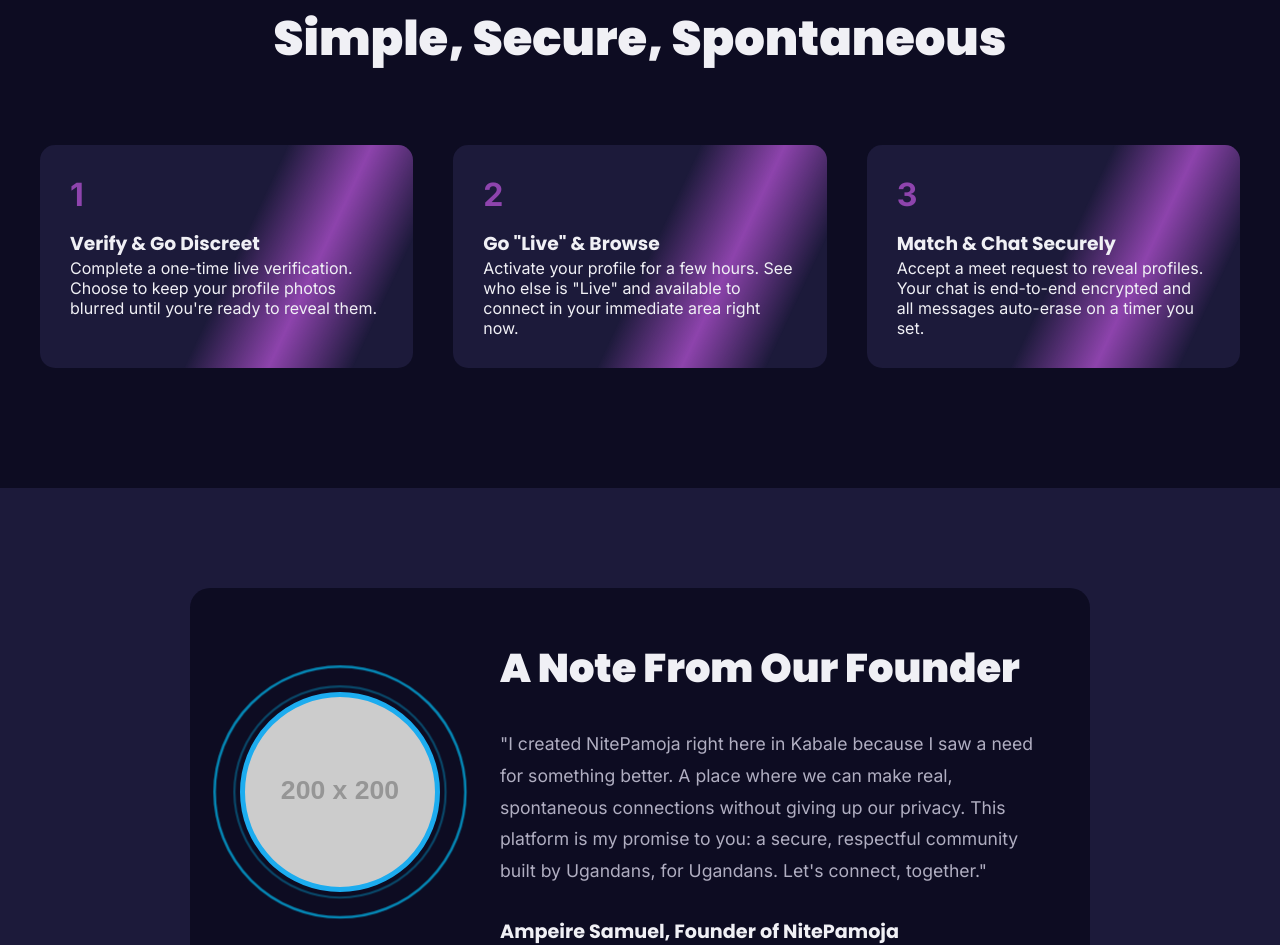
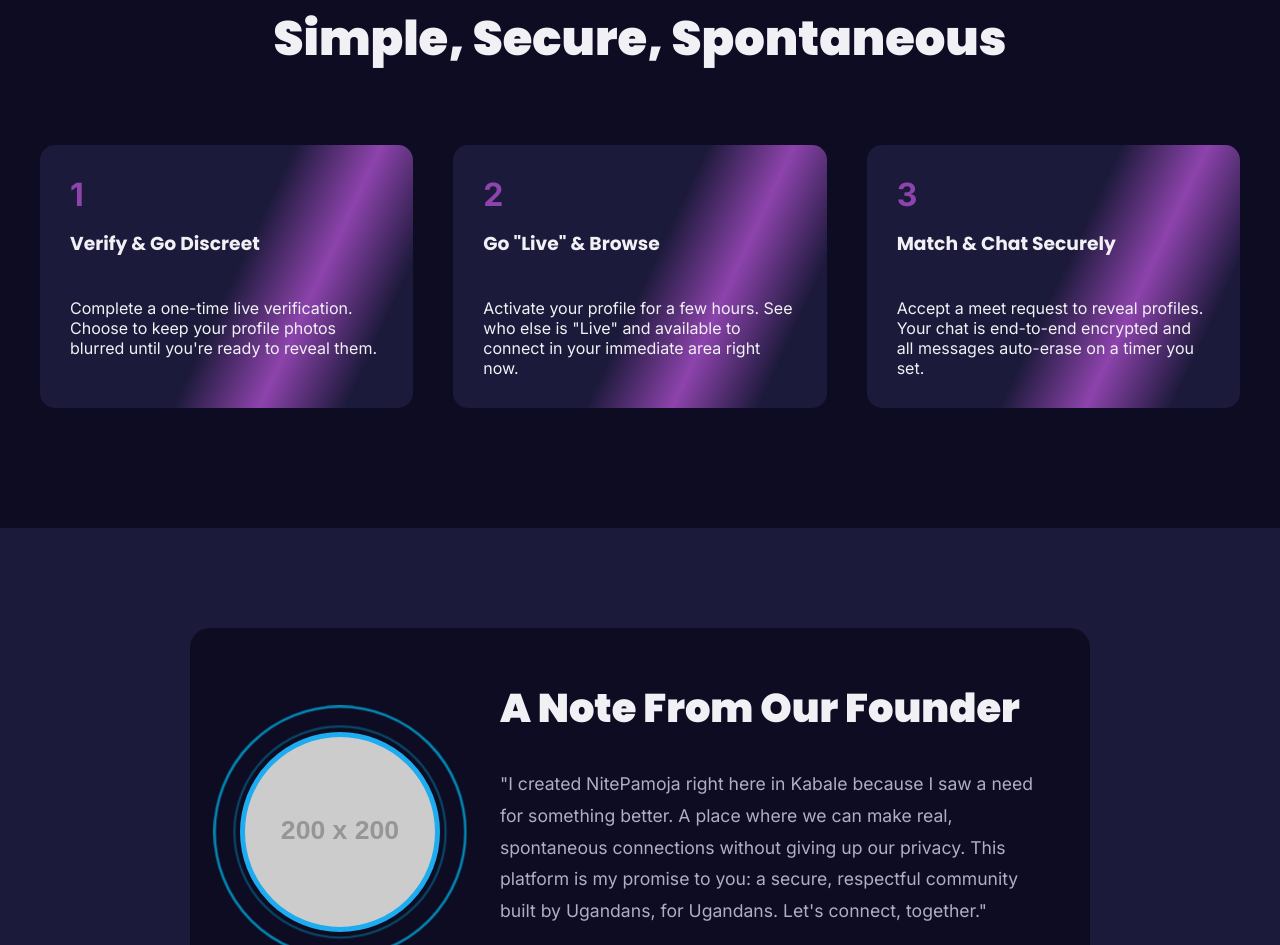
Before and after one commit to nitepamoja/nitepamoja, a plain HTML site: page index.html in a window 1280 px wide. Shown: the part 1673-2618 px from the top of the page. Drawn offline with Linux system fonts and the light colour scheme; placeholder pictures from the web are drawn by us.

Commit message:
Update index.html

```diff
--- a/index.html
+++ b/index.html
@@ -60,17 +60,17 @@
             <div class="steps-grid">
                 <div class="step-card hidden">
                     <div class="step-number">1</div>
-                    <h3>Verify & Go Discreet</h3>
+                    <h3>Verify & Go Discreet</h3><br> <br>
                     <p>Complete a one-time live verification. Choose to keep your profile photos blurred until you're ready to reveal them.</p>
                 </div>
                 <div class="step-card hidden">
                     <div class="step-number">2</div>
-                    <h3>Go "Live" & Browse</h3>
+                    <h3>Go "Live" & Browse</h3> <br> <br>
                     <p>Activate your profile for a few hours. See who else is "Live" and available to connect in your immediate area right now.</p>
                 </div>
                 <div class="step-card hidden">
                     <div class="step-number">3</div>
-                    <h3>Match & Chat Securely</h3>
+                    <h3>Match & Chat Securely</h3><br> <br>
                     <p>Accept a meet request to reveal profiles. Your chat is end-to-end encrypted and all messages auto-erase on a timer you set.</p>
                 </div>
             </div>
```
